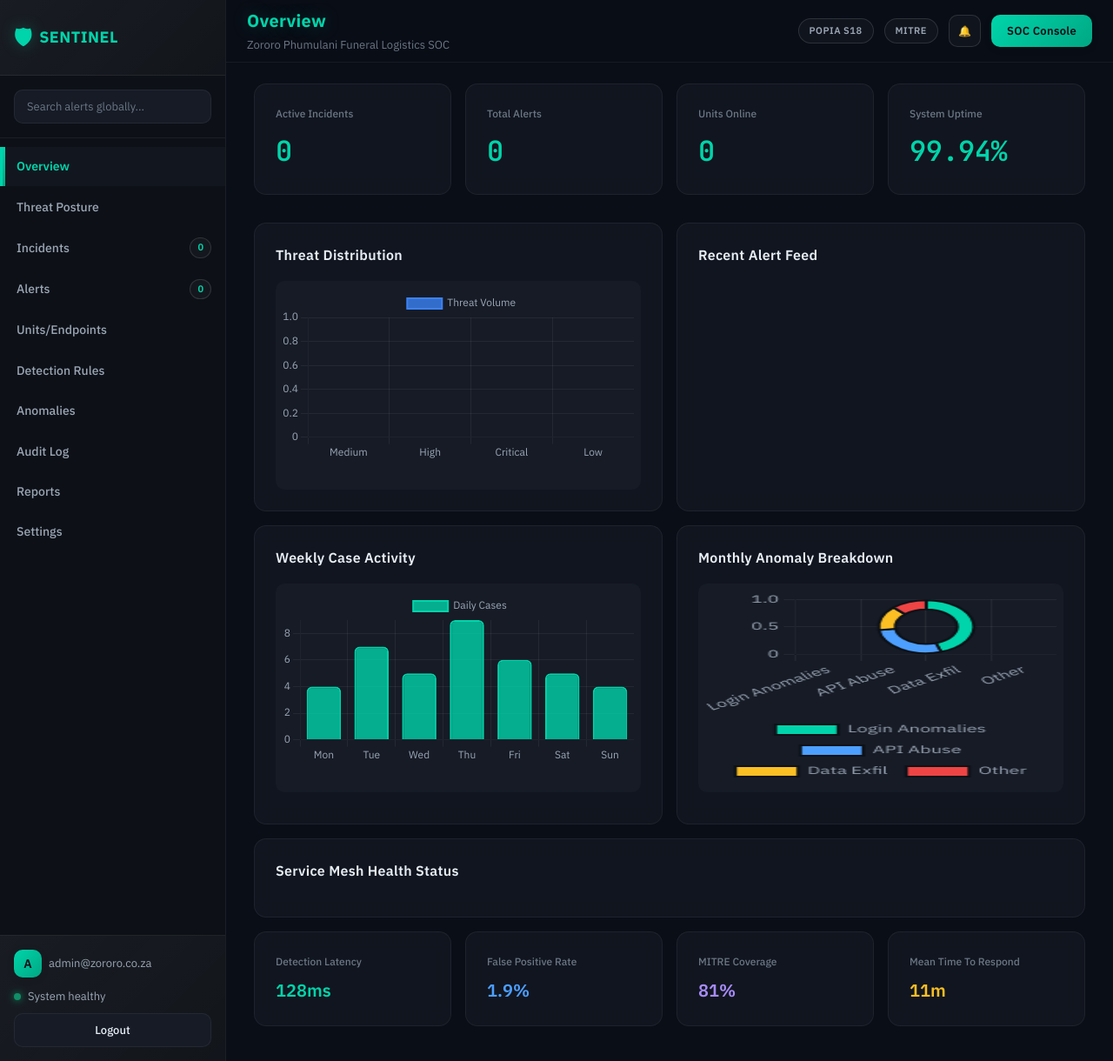
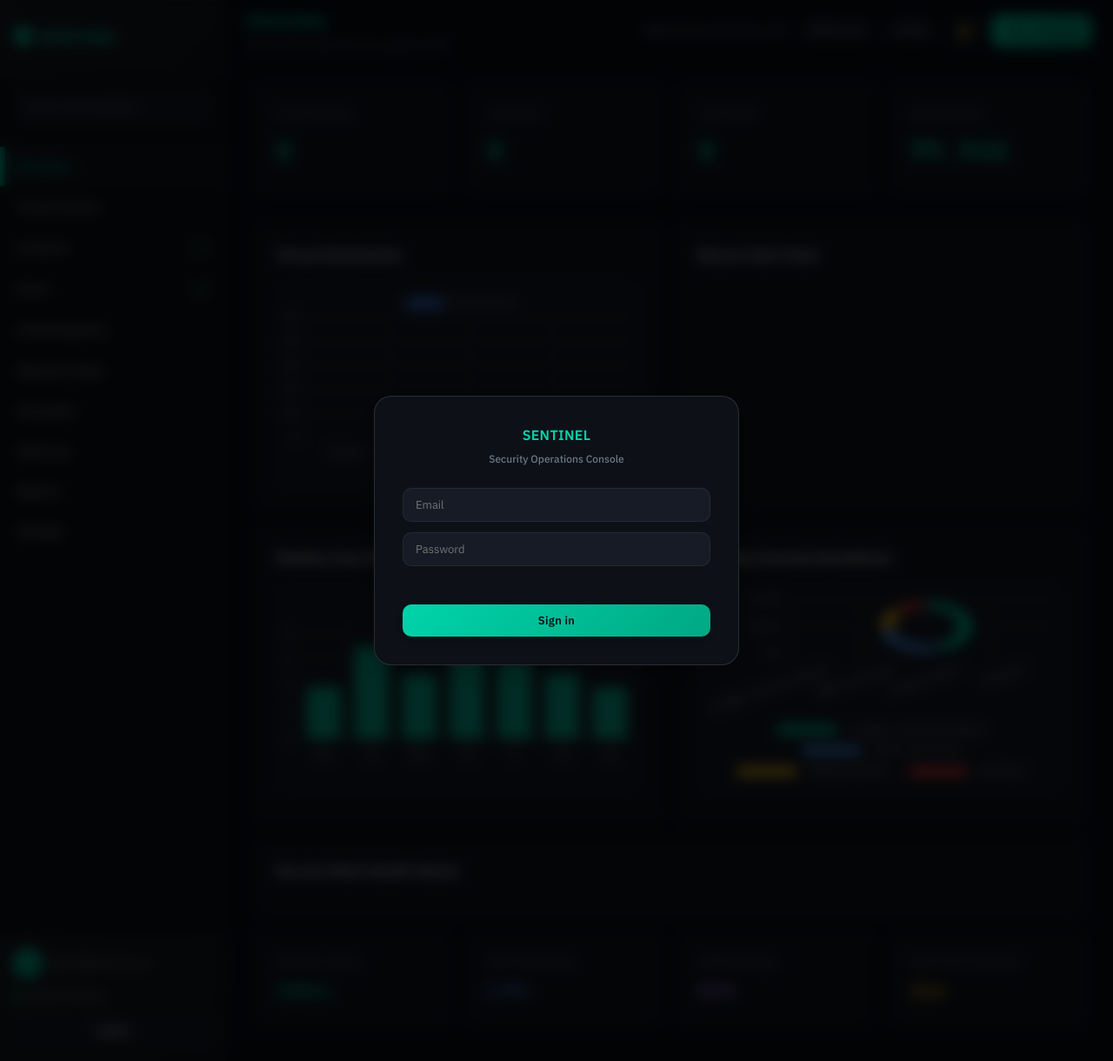
Before and after one commit to MikeNcube/proactive-sentinel, a Flask app: page /dashboard in a window 1280 px wide. Shown: the whole page at 87% size. Run offline with Flask 3, Linux system fonts and the light colour scheme; parts of the project's set-up code (start-up, migrations or seed data) failed here and were passed over.

Commit message:
Remove hardcoded credentials from SPA dashboard (security fix)
- Replace hardcoded Railway API_BASE with "" (same-origin, works everywhere)
- Remove silentLogin() which contained plaintext admin@zororo.co.za / Admin1234!
- Add explicit login overlay: email+password form shown on page load and on 401
- Logout now clears token and shows login form instead of re-authenticating silently
- 401 responses from request() surface the login form rather than auto-retrying

Co-Authored-By: Claude Sonnet 4.6 <noreply@anthropic.com>

```diff
--- a/templates/dashboard.html
+++ b/templates/dashboard.html
@@ -1213,6 +1213,17 @@
     </section>
   </div>
 
+  <div id="loginOverlay" class="modal" style="display:flex;">
+    <div class="body" style="width:min(420px,94vw);">
+      <h3 style="text-align:center;margin-bottom:4px;color:var(--accent-teal);">SENTINEL</h3>
+      <div class="mini" style="text-align:center;margin-bottom:24px;">Security Operations Console</div>
+      <input id="loginEmail" type="email" placeholder="Email" style="width:100%;margin-bottom:12px;" />
+      <input id="loginPassword" type="password" placeholder="Password" style="width:100%;" />
+      <div class="mini" id="loginError" style="color:var(--status-critical);min-height:20px;margin:12px 0;"></div>
+      <button class="btn" id="loginBtn" style="width:100%;">Sign in</button>
+    </div>
+  </div>
+
   <div id="modal" class="modal">
     <div class="body">
       <h3 style="margin-bottom: 16px;">Alert Details</h3>
@@ -1222,7 +1233,7 @@
   </div>
 
   <script>
-    const API_BASE = "https://proactive-sentinel-production.up.railway.app";
+    const API_BASE = "";
     let token = null;
     let alerts = [];
     let units = [];
@@ -1267,15 +1278,35 @@
       if(token) headers.Authorization=`Bearer ${token}`;
       if(opts.body && !headers["Content-Type"]) headers["Content-Type"]="application/json";
       const res=await fetch(API_BASE+path,{...opts,headers});
-      if(res.status===401){await silentLogin();throw new Error("unauthorized");}
+      if(res.status===401){showLoginForm();throw new Error("unauthorized");}
       return res;
     }
 
-    async function silentLogin(){
-      const res=await fetch(API_BASE+"/api/auth/login",{method:"POST",headers:{"Content-Type":"application/json"},body:JSON.stringify({email:"admin@zororo.co.za",password:"Admin1234!"})});
-      const data=await res.json().catch(()=>({}));
-      if(!res.ok||!data.access_token) throw new Error("Login failed");
-      token=data.access_token;
+    function showLoginForm(){
+      document.getElementById("loginOverlay").style.display="flex";
+    }
+
+    function hideLoginForm(){
+      document.getElementById("loginOverlay").style.display="none";
+      document.getElementById("loginError").textContent="";
+    }
+
+    async function doLogin(){
+      const email=document.getElementById("loginEmail").value.trim();
+      const password=document.getElementById("loginPassword").value;
+      const errEl=document.getElementById("loginError");
+      errEl.textContent="";
+      if(!email||!password){errEl.textContent="Email and password required";return;}
+      try{
+        const res=await fetch(API_BASE+"/api/auth/login",{method:"POST",headers:{"Content-Type":"application/json"},body:JSON.stringify({email,password})});
+        const data=await res.json().catch(()=>({}));
+        if(!res.ok||!data.access_token){errEl.textContent=data.error||"Login failed";return;}
+        token=data.access_token;
+        hideLoginForm();
+        await refreshAll();
+      }catch(_e){
+        errEl.textContent="Connection error";
+      }
     }
 
     async function loadAlerts(){
@@ -1695,7 +1726,9 @@
     document.querySelectorAll(".nav-item").forEach(item=>item.onclick=(e)=>{e.preventDefault();go(item.dataset.page);});
     document.getElementById("socConsoleBtn").onclick=()=>go("alerts");
     document.getElementById("bell").onclick=()=>go("alerts");
-    document.getElementById("logoutBtn").onclick=async()=>{token=null;await silentLogin();await refreshAll();};
+    document.getElementById("loginBtn").onclick=doLogin;
+    document.getElementById("loginPassword").addEventListener("keydown",e=>{if(e.key==="Enter") doLogin();});
+    document.getElementById("logoutBtn").onclick=()=>{token=null;showLoginForm()};
     document.getElementById("registerUnitBtn").onclick=registerUnit;
     document.getElementById("changePwdBtn").onclick=changePassword;
     document.getElementById("closeModal").onclick=()=>document.getElementById("modal").style.display="none";
@@ -1714,11 +1747,10 @@
       },1500);
     });
 
-    document.addEventListener("DOMContentLoaded", async () => {
+    document.addEventListener("DOMContentLoaded", () => {
       initCharts();
       renderRules();
-      await silentLogin();
-      await refreshAll();
+      showLoginForm();
       setInterval(()=>{document.getElementById("utcClock").textContent=new Date().toISOString().replace("T"," ").slice(0,19)+" UTC";},1000);
       setInterval(()=>{if(token) refreshAll();},30000);
     });
```
